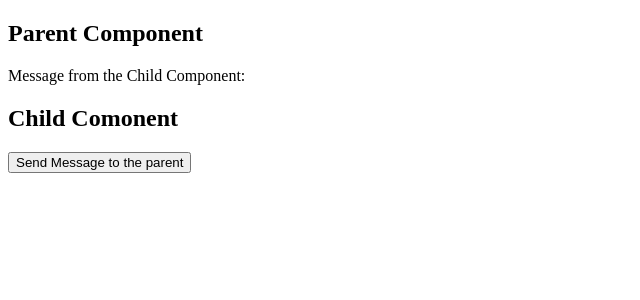
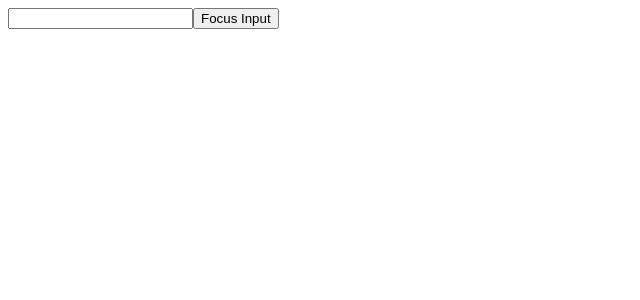
Before and after one commit to crhbala/react-b48, a React (Vite) app: page / in a window 1280 px wide. Shown: the top 300 px of the page, without its empty margins (0-640 px from the left). Built offline with nearby package versions, Linux system fonts and the light colour scheme.

Commit message:
useRef impementation

```diff
--- a/src/App.jsx
+++ b/src/App.jsx
@@ -1,61 +1,21 @@
-import React, {useState} from 'react';
+import React, { useRef } from 'react'
 
-function ChildComponent({onMessage}) {
-  const message = `Hello from Child`;
+function App() {
+  const inputRef = useRef(null);
+
+  const handleButtonClick = () => {
+    // console.log(inputRef.current.value);
+    inputRef.current.focus();
+  }
+
 
   return (
-    <>
-      <h2>Child Comonent</h2>
-      <button onClick={()=>onMessage(message)}>Send Message to the parent</button>
-    </>
-  )
-}
-
-function App() {
-
-  const [message, setMessage] = useState('');
-
-  const handleMessage = (data) => {
-    setMessage(data);
-  }
-  return (
     <div>
-      <h2>Parent Component</h2>
-      <p>Message from the Child Component: { message}</p>
-      <ChildComponent onMessage={handleMessage} />
+      <input type="text"
+      ref={inputRef}/>
+      <button onClick={handleButtonClick}>Focus Input</button>
     </div>
   )
 }
 
-/*
-  passing data from the parent component to child component:
-
-  parent Component:
-    const age = 25;
-    <child age = {age} name = {'satish'} />
-
-  child component:
-  props ->{
-    age:25,
-    name: 'satish'
-  }
-
-  passing data from the child component to parent component:
-
-    parent Component:
-      const [childAge, setChildAge]= useState(0);
-
-      const handlChildAge(age){
-      setChildAge(age);
-      }
-
-    <child handlChildAge ={handlChildAge} />
-
-  child component:
-  const age = 25;
-  props ->{handlChildAge:handlChildAge}
-  handlChildAge(25);
-
-*/
-
 export default App;
```
Also changed, not shown: src/Button.jsx (deleted, +0 -7 lines), src/User.jsx (added, +9 -0 lines).
